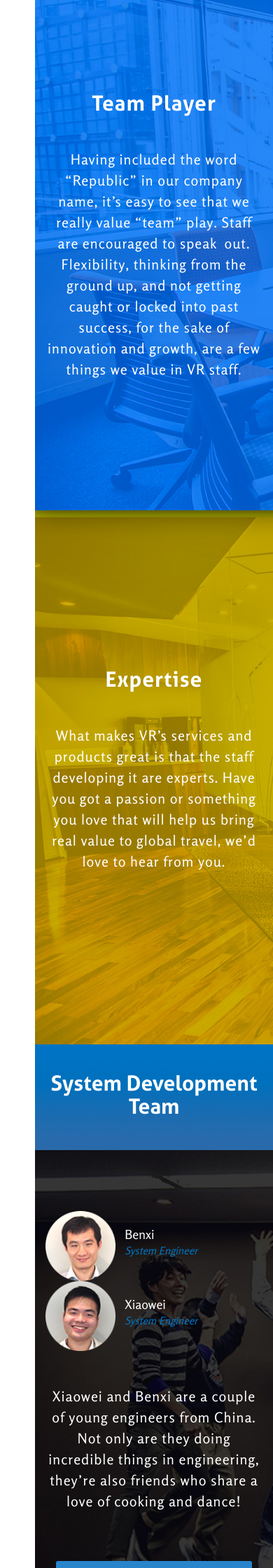
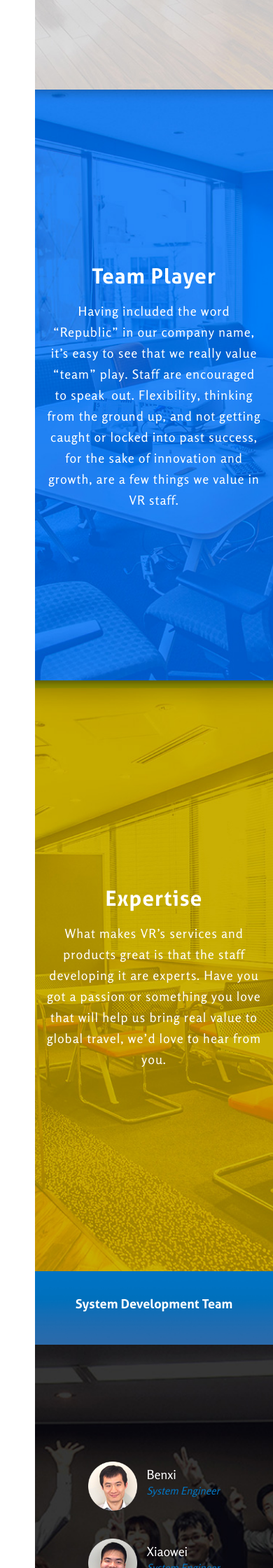
Before and after one commit to robotagmedia/furry-octo-spice, a PHP site: page /recruit.html in a window 390 px wide. Shown: the part 1560-3800 px from the top of the page at 70% size. Run offline with PHP 8.4, Linux system fonts and the light colour scheme; style sheets or scripts are compiled from the project's sources; some libraries are stand-ins or nearby versions.

Commit message:
Update 12/01
General Styling

```diff
--- a/css/style.less
+++ b/css/style.less
@@ -42,9 +42,9 @@
 .logo-top {position:absolute; top:16px; left:15px;}
 .main-content {
 	margin-left:50px;
-	display:none;
+	/*display:none;*/
 }
-footer { display:none;}
+/*footer { display:none;}*/
 .relative {position:relative;}
 .img-responsive {width:100%;}
 .pad2 {padding: 3%;}
@@ -141,6 +141,8 @@
 .users { background-image:url(../img/users.png);}
 /* Homepage */
 .panel { background-size:cover; background-attachment: fixed; margin-bottom:0; border:none; box-shadow: none;
+border-radius: 0;}
+#top-image { background-size:cover; background-attachment: fixed; margin-bottom:0; border:none; box-shadow: none;
 border-radius: 0;}
 .home-top {background-image:url(../img/fuji-home.jpg);}
 .absolute-center-parent { position:absolute; top:50%; width: 100%;text-align: center; height:auto;}
@@ -351,6 +353,28 @@
 .dropdown-menu > li > a:hover { background-color: #2885cc; color:@white; padding: 5px 15px;}
 .btn-info,.btn-info:hover, .btn-info:focus, .btn-info.focus, .btn-info:active, .btn-info.active, .open > .dropdown-toggle.btn-info  {background-color:#2885cc;}
 
+// RECRUIT PAGE
+.panel h3 {font-size:20px; line-height: 30px; margin-top:50px; margin-bottom:50px}
+.recruit-top {background-image:url(../img/recruit_1.jpg); color:@white}
+#values {background-image:url(../img/recruit_2.jpg);  color:#012e4f !important; h1 {color:#012e4f}}
+#panel_recruit_3 {background-image:url(../img/recruit_3.jpg);color:@white }
+#panel_recruit_4 {background-image:url(../img/recruit_4.jpg);color:@white}
+#panel_recruit_5 {background-image:url(../img/recruit_5.jpg);color:@white}
+#panel_recruit_6 {background-image:url(../img/recruit_6.jpg);color:@white}
+#panel_recruit_7 {background-image:url(../img/recruit_7.jpg);color:@white}
+#panel_recruit_8 {background-image:url(../img/recruit_8.jpg);color:@white}
+#panel_recruit_9 {background-image:url(../img/recruit_9.jpg);color:@white}
+#panel_recruit_10 {background-image:url(../img/recruit_10.jpg);color:@white}
+#work_at_vr {background-image:url(../img/recruit_11.jpg);color:@white; h1 {color:#0072bc}}
+.stripe { color:@white; background-image:url(../img/dark_blue_bg.jpg); background-size:cover; padding-top: 15px;
+padding-bottom: 30px;
+h2 { font-family:@aller-bd; margin-top:20px; margin-bottom:20px;}
+}
+.team_member { margin:10px 0px;height:100px; img { width:100px;} p { text-align:left;vertical-align: middle; margin-left: 10px;line-height:22px; i{color:#0375c1; font-size:15px;} display:inline-block;}}
+.apply-btn {background-color:#0054a6;}
+.apply-btn:hover {background-color:#407fbc; color:@white}
+#application { color:@white; background-color:#0072bc; .col-sm-6 {padding: 50px; border: thin solid @white}.col-sm-6:first-child { border-right:0px} p{ height:100px; font-size:20px}}
+
 /* MEDIA QUERIES */
 
 /* Smartphones */
@@ -389,6 +413,14 @@
     top: 90%;
     right: 25%;
 }
+.panel, #top-image { background-position: 45% 0%;}
+h3 {
+	line-height:30px !important;
+	font-size: 20px;
+}
+p {line-height: 24px;}
+.btn-default {margin:10px 0px;}
+.team_member img { width:70px;}
 	}
 
 /* Tablets */
@@ -427,7 +459,16 @@
 footer .menu-blue:after {
     content: "";
 }
-
+.team_member { text-align:center}
+.panel h3 {
+    margin-top: 20px;
+    margin-bottom: 20px;
+	font-size:18px;
+}
+h2 {font-size: 18px;}
+#application .col-sm-6:first-child {
+    border: thin solid #FFF;
+}
  }
 /* Large screens */
 @media (min-width: 992px) {
@@ -468,27 +509,3 @@
 }
 
 }
-
-
-
-// RECRUIT PAGE
-.panel h3 {font-size:20px; line-height: 30px; margin-top:50px; margin-bottom:50px}
-.recruit-top {background-image:url(../img/recruit_1.jpg); color:@white}
-#values {background-image:url(../img/recruit_2.jpg);  color:#012e4f !important; h1 {color:#012e4f}}
-#panel_recruit_3 {background-image:url(../img/recruit_3.jpg);color:@white }
-#panel_recruit_4 {background-image:url(../img/recruit_4.jpg);color:@white}
-#panel_recruit_5 {background-image:url(../img/recruit_5.jpg);color:@white}
-#panel_recruit_6 {background-image:url(../img/recruit_6.jpg);color:@white}
-#panel_recruit_7 {background-image:url(../img/recruit_7.jpg);color:@white}
-#panel_recruit_8 {background-image:url(../img/recruit_8.jpg);color:@white}
-#panel_recruit_9 {background-image:url(../img/recruit_9.jpg);color:@white}
-#panel_recruit_10 {background-image:url(../img/recruit_10.jpg);color:@white}
-#work_at_vr {background-image:url(../img/recruit_11.jpg);color:@white; h1 {color:#0072bc}}
-.stripe { color:@white; background-image:url(../img/dark_blue_bg.jpg); background-size:cover; padding-top: 15px;
-padding-bottom: 30px;
-h2 { font-family:@aller-bd; margin-top:20px; margin-bottom:20px;}
-}
-.team_member { height:100px; img { width:100px;} p { vertical-align: middle; margin-left: 10px;line-height:22px; i{color:#0375c1; font-size:15px;} display:inline-block;}}
-.apply-btn {background-color:#0054a6;}
-.apply-btn:hover {background-color:#407fbc; color:@white}
-#application { color:@white; background-color:#0072bc; .col-sm-6 {padding: 50px; border: thin solid @white}.col-sm-6:first-child { border-right:0px} p{ height:100px; font-size:20px}}
--- a/index.html
+++ b/index.html
@@ -115,7 +115,7 @@
 <div class="main-content">
   <div class="container-fluid">
       <!-- Top image -->
-      <div class="row relative home-top panel" id="top-image">
+      <div class="row relative home-top" id="top-image">
           <div class="logo-top"><img src="img/logo-white.png" /></div>
           <div class="absolute-center-parent">
             <h1 class="absolute-center">We Bring the Best Travel Prices<br />
--- a/js/script.js
+++ b/js/script.js
@@ -1,7 +1,7 @@
 // JavaScript Document
 
 $(window).load(function() {
-  $(".main-content, footer").show();
+  /*$(".main-content, footer").show();*/
 
   $('.absolute-center-parent').each(function(i, obj) {
 	var element_height = $(this).children('.absolute-center').outerHeight();
@@ -13,7 +13,8 @@
 $(document).ready(function(){
 
 //  Home Top Image Size
-$('.panel').height($(window).height() - 81);
+$('#top-image').height($(window).height() - 81);
+$('.panel').height($(window).height());
 $('.plane').height($(window).height());
 
 
--- a/recruit.html
+++ b/recruit.html
@@ -166,11 +166,11 @@
         <div class="absolute-center-parent">
           <div class="absolute-center col-md-7 col-centered">
             <div class="row text-left">
-              <div class="col-md-6 team_member"> <img src="img/benxi.png">
+              <div class="col-sm-6 team_member"> <img src="img/benxi.png">
                 <p>Benxi<br>
                   <i>System Engineer</i></p>
               </div>
-              <div class="col-md-6 team_member"> <img src="img/xiaowei.png">
+              <div class="col-sm-6 team_member"> <img src="img/xiaowei.png">
                 <p>Xiaowei<br>
                   <i>System Engineer</i></p>
               </div>
@@ -196,7 +196,7 @@
         <div class="absolute-center-parent">
           <div class="absolute-center col-md-7 col-centered">
             <div class="row text-left">
-              <div class="col-md-6 team_member col-md-offset-3"> <img src="img/rizumi.png">
+              <div class="col-sm-6 team_member col-md-offset-3"> <img src="img/rizumi.png">
                 <p>Rizumi<br>
                   <i>Web Developer</i></p>
               </div>
@@ -222,7 +222,7 @@
         <div class="absolute-center-parent">
           <div class="absolute-center col-md-7 col-centered">
             <div class="row text-left">
-              <div class="col-md-6 team_member col-md-offset-3"> <img src="img/akemi.png">
+              <div class="col-sm-6 team_member col-md-offset-3"> <img src="img/akemi.png">
                 <p>Akemi<br>
                   <i>Sales Representative</i></p>
               </div>
@@ -247,10 +247,13 @@
         <div class="absolute-center-parent">
           <div class="absolute-center col-md-7 col-centered">
             <div class="row text-left">
-              <div class="col-md-6 team_member col-md-offset-3"> <img src="img/kyoko.png">
+
+              <div class="col-sm-6 team_member col-md-offset-3"> <img src="img/kyoko.png">
                 <p>Kyoko<br>
                   <i>Product Data Scientist</i></p>
               </div>
+
+
               <div class="col-md-12 text-center">
                 <h3>Kyoko’s our France and french culture-loving data superhero—always improving the site with a focus on fixing any issues that come up and making everything perfect. Merci, Kyoko-san!</h3>
               </div>
@@ -272,7 +275,7 @@
         <div class="absolute-center-parent">
           <div class="absolute-center col-md-7 col-centered">
             <div class="row text-left">
-              <div class="col-md-6 team_member col-md-offset-3"> <img src="img/ryo.png">
+              <div class="col-sm-6 team_member col-md-offset-3"> <img src="img/ryo.png">
                 <p>Ryo<br>
                   <i>Marketing Analyst</i></p>
               </div>
@@ -297,7 +300,7 @@
         <div class="absolute-center-parent">
           <div class="absolute-center col-md-7 col-centered">
             <div class="row text-left">
-              <div class="col-md-6 team_member col-md-offset-3"> <img src="img/kenji.png">
+              <div class="col-sm-6 team_member col-md-offset-3"> <img src="img/kenji.png">
                 <p>Kenji<br>
                   <i>Accountant</i></p>
               </div>
```
Also changed, not shown: css/style.css (+150 -110 lines).
